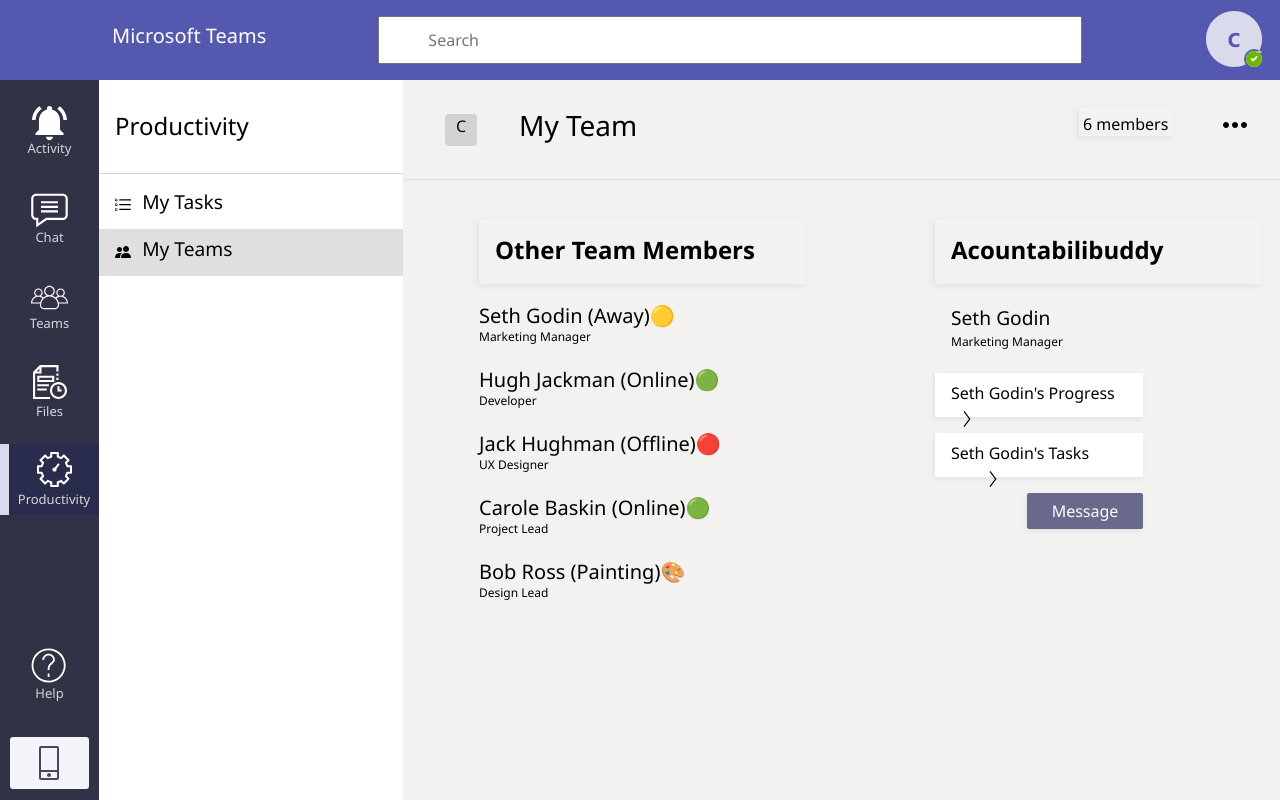
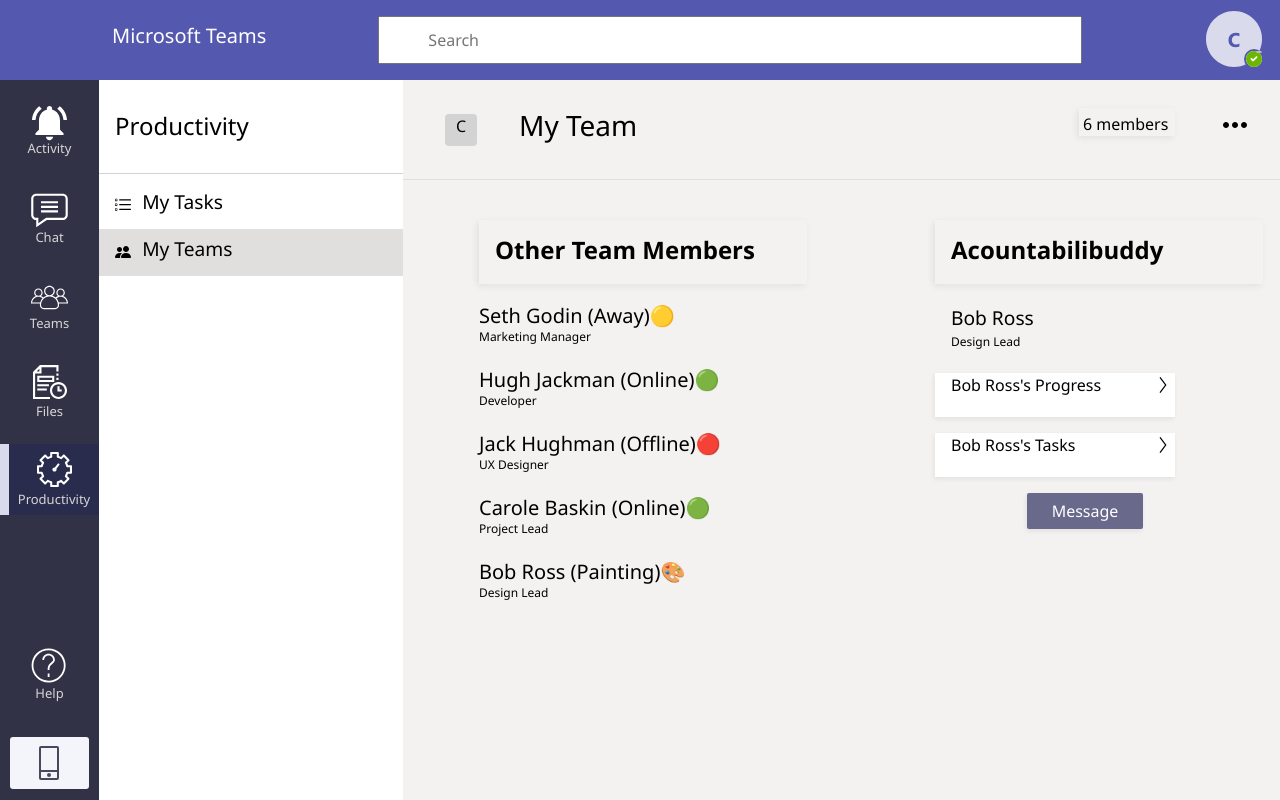
Before and after one commit to Nelson-Mendez/BrainStation-Microsoft-Hackathon-2020, a React (Create React App) app: page / in a window 1280 px wide. Both pictures are taken after a click on the element "My Tasks". Built offline with nearby package versions, Linux system fonts and the light colour scheme.

Commit message:
Added Task dropdown functionality

```diff
--- a/src/components/MyTeam/MyTeam.jsx
+++ b/src/components/MyTeam/MyTeam.jsx
@@ -7,7 +7,22 @@
 export default class MyTeam extends React.Component {
 
     state= {
-        buddy: userData[0]
+        buddy: userData[0],
+        show1: false,
+        show2: false
+    }
+
+    handleClick1 = () => {
+        this.setState({ show1: !this.state.show1})
+    }
+
+    handleClick2 = () => {
+        this.setState({ show2: !this.state.show2})
+    }
+
+    componentDidMount = () => {
+        let num = Math.floor(Math.random() * userData.length);
+        this.setState({ buddy: userData[num]})
     }
 
     render() {
@@ -38,8 +53,14 @@
                             <p className="myTeam__position">{this.state.buddy.job}</p>
                         </div>
 
-                        <p className="myTeam__dropDown">{this.state.buddy.name}'s Progress <img className="arrow1" src={arrow} alt=""/></p>
-                        <p className="myTeam__dropDown">{this.state.buddy.name}'s Tasks  <img className="arrow2" src={arrow} alt=""/></p>
+                        <button className="myTeam__dropDown" onClick={this.handleClick1}>
+                            {this.state.buddy.name}'s Progress <img className="arrow" src={arrow} alt=""/>
+                        </button>
+
+                        <button className="myTeam__dropDown" onClick={this.handleClick2}>
+                            {this.state.buddy.name}'s Tasks  <img className="arrow" src={arrow} alt=""/>
+                        </button>
+                        {this.state.show2 && this.state.buddy.list.map(listItem => <p>{listItem}</p>)}
 
                         <div className="myTeam__buttons">
                             <button className="myTeam__message">Message</button>
--- a/src/components/MyTeam/MyTeam.scss
+++ b/src/components/MyTeam/MyTeam.scss
@@ -79,11 +79,16 @@
     }
 
     &__dropDown {
+        display:flex;
+        flex-direction: row;
+        justify-content: space-between;
         background: white;
-        padding-top: 0.5rem;
+        margin-bottom: 1rem;
+
         padding-left: 1rem;
         height: 2.75rem;
-        width: 13rem;
+        width: 15rem;
+        border:none;
         box-shadow: -1px 2px 5px rgba(0,0,0,0.075);
 
     }
@@ -110,13 +115,9 @@
     margin-bottom: 0.6rem;
 }
 
-.arrow1 {
+.arrow {
     padding-left: 0.5rem;
+    margin-top: 0.25rem;
     margin-right: 0.25rem;
     height: 1rem;
 }
-.arrow2 {
-    padding-left: 2.1rem;
-    margin-right: 0.25rem;
-    height: 1rem;
-}
```
